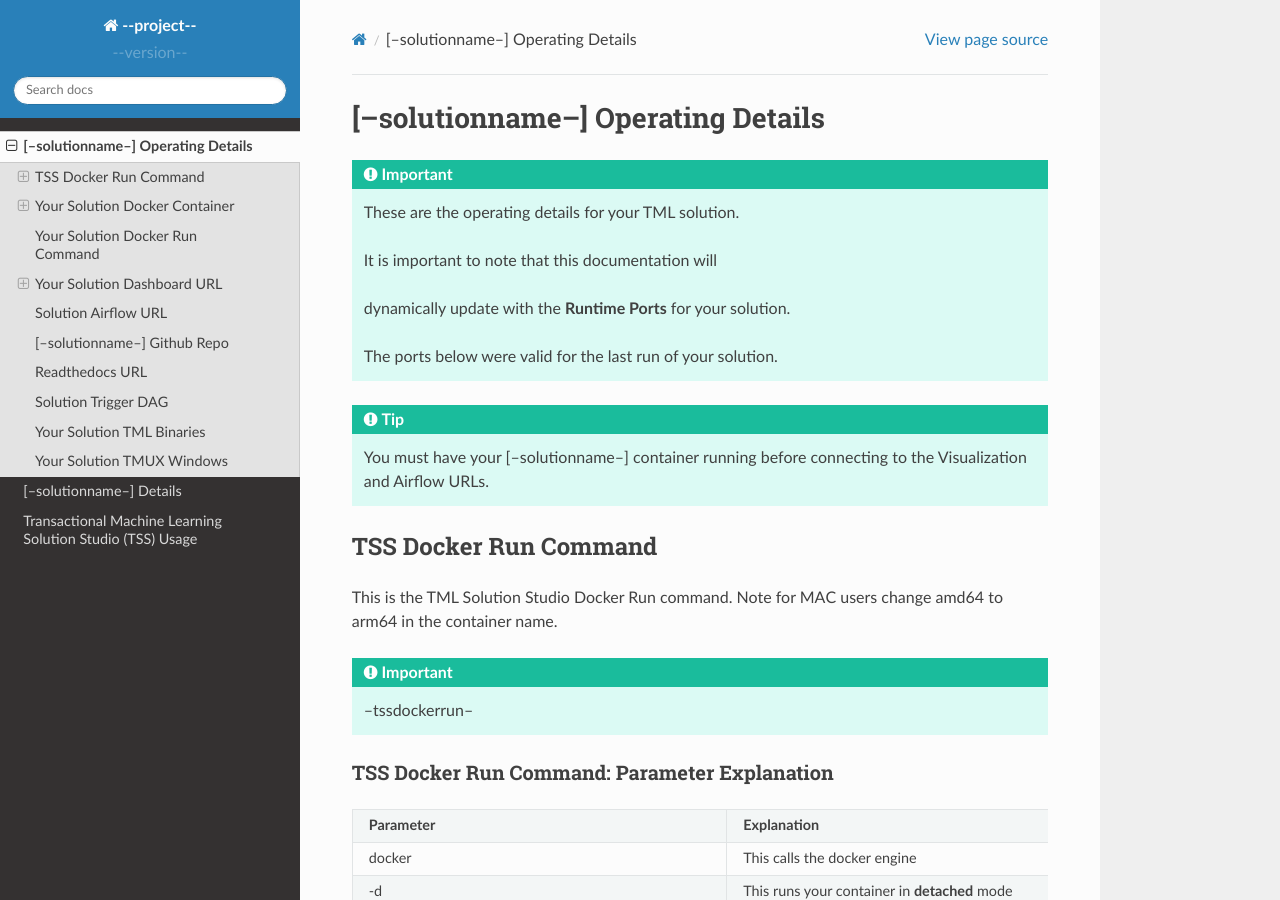
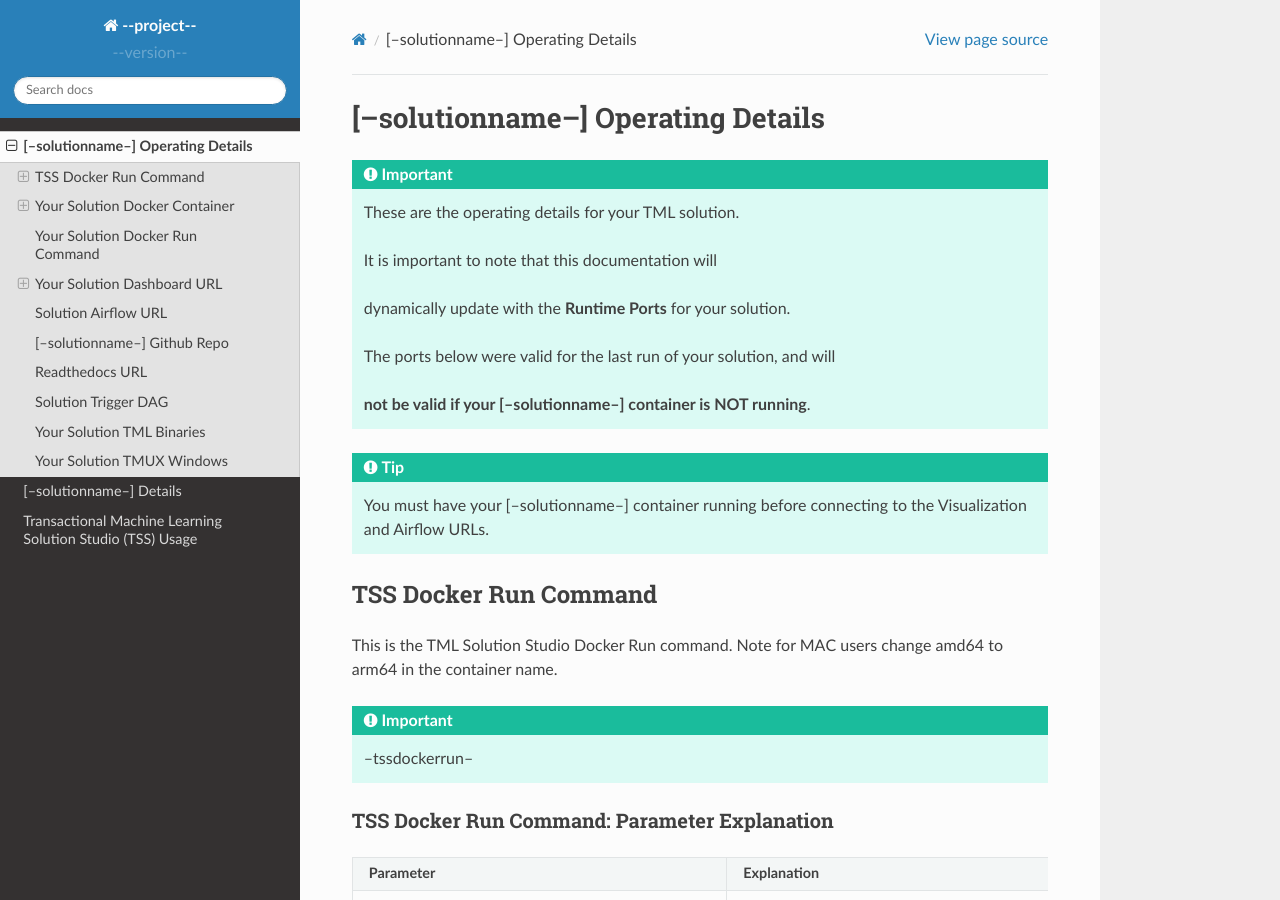
Before and after one commit to vanesalcb06/tssproject2-2b5c, a Sphinx documentation site: the page built from docs/source/operating.rst, in a window 1280 px wide and 900 px high. Built offline with Sphinx 7.4.7 and the Read the Docs theme 2.0.0, drawn with Linux system fonts in a browser that asks for light colours.

Commit message:
Update operating.rst

```diff
--- a/docs/source/operating.rst
+++ b/docs/source/operating.rst
@@ -8,7 +8,9 @@
 
    dynamically update with the **Runtime Ports** for your solution.
 
-   The ports below were valid for the last run of your solution.
+   The ports below were valid for the last run of your solution, and will
+
+   **not be valid if your [--solutionname--] container is NOT running**.
 
 .. tip::
    You must have your [--solutionname--] container running before connecting to the Visualization and Airflow URLs.
```
